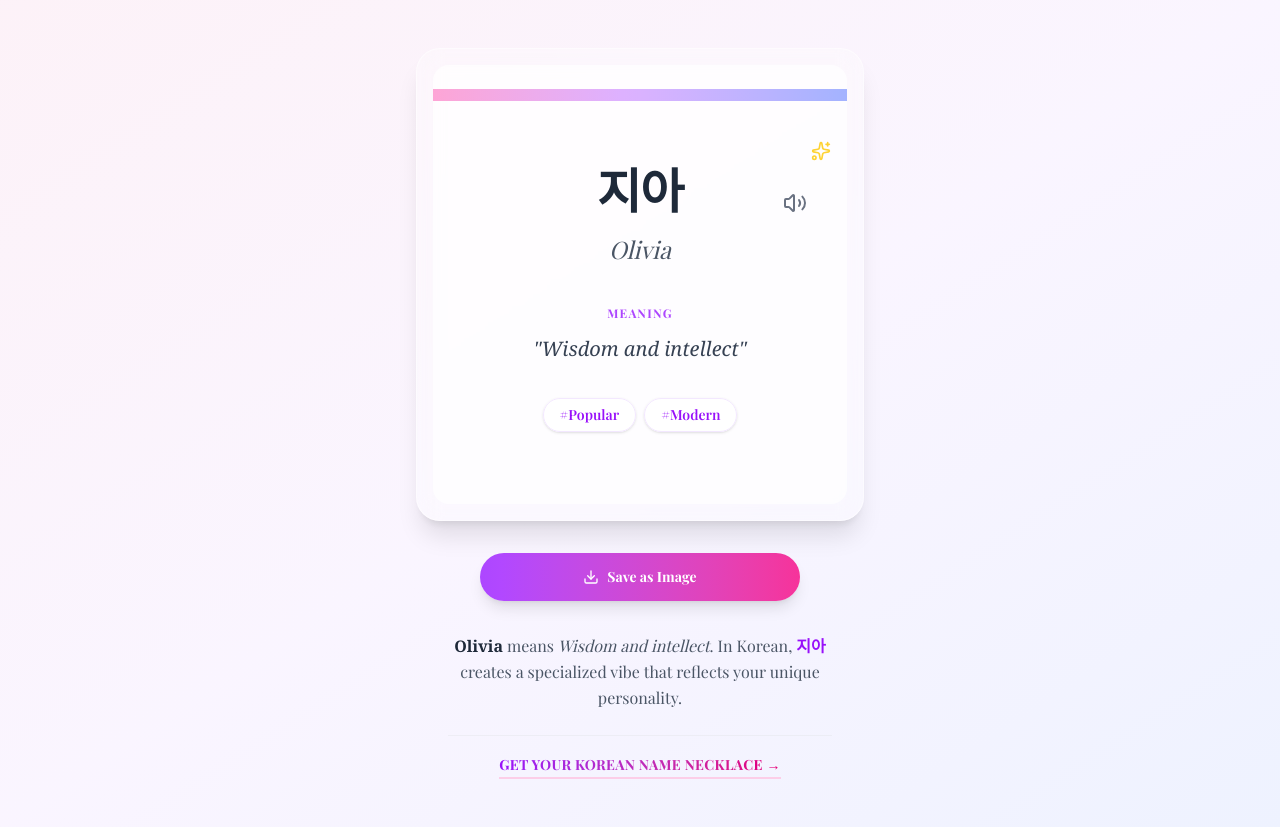
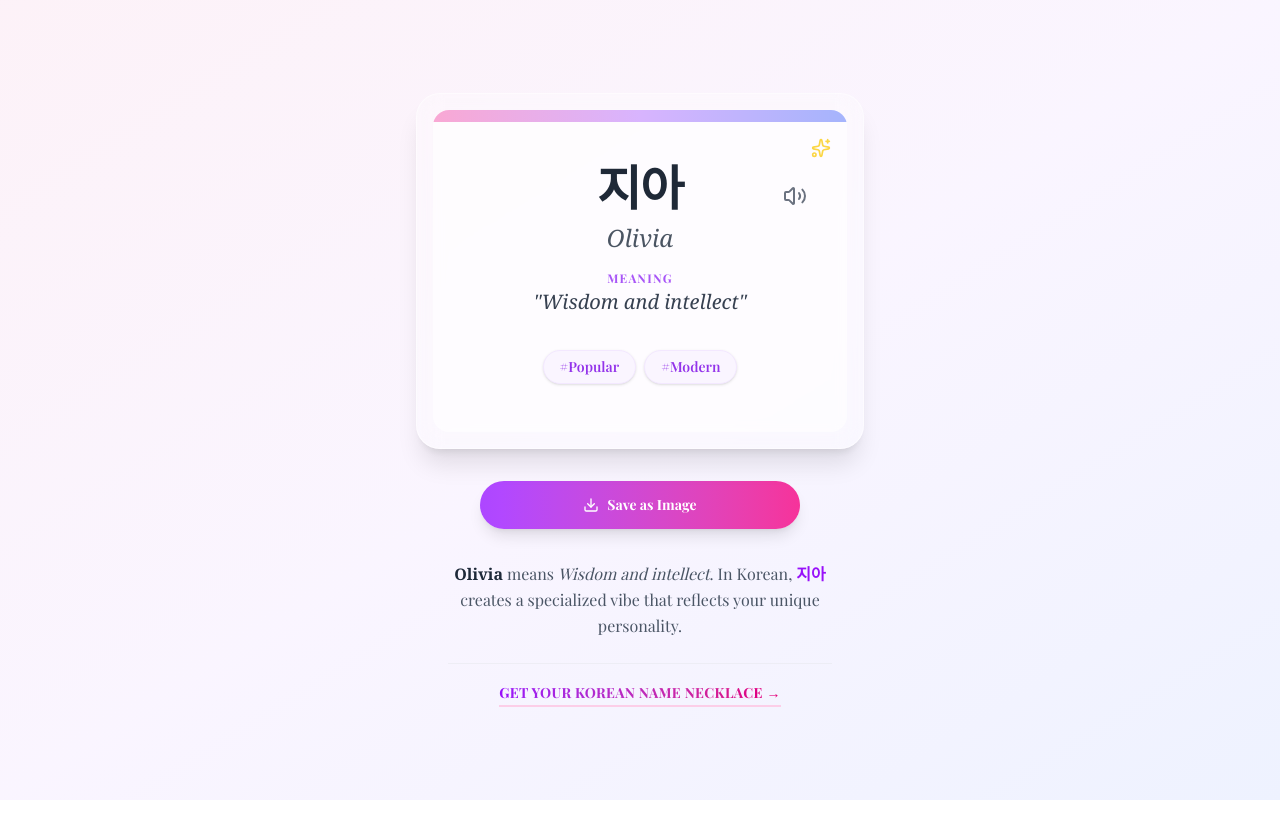
Before and after one commit to ksh9891/korean-name-generator, a Next.js app: page /name/olivia in a window 1280 px wide. After the commit the page ends 800 px from the top, so only its background shows below. Built offline with nearby package versions, Linux system fonts and the light colour scheme; a web font is replaced by a local one.

Commit message:
Fix html2canvas lab color error and hydration warning

```diff
--- a/app/layout.tsx
+++ b/app/layout.tsx
@@ -24,7 +24,7 @@ export default function RootLayout({
   children: React.ReactNode;
 }>) {
   return (
-    <html lang="en">
+    <html lang="en" suppressHydrationWarning>
       <body
         className={`${playfair.variable} ${gowunDodum.variable} font-sans antialiased bg-gradient-to-br from-pink-50 via-purple-50 to-indigo-50 min-h-screen`}
       >
--- a/components/NameCard.tsx
+++ b/components/NameCard.tsx
@@ -1,8 +1,6 @@
 "use client";
 
 import { useRef } from "react";
-import { Badge } from "@/components/ui/badge";
-import { Card, CardContent, CardDescription, CardHeader, CardTitle } from "@/components/ui/card";
 import { Button } from "@/components/ui/button";
 import { Volume2, Download, Sparkles } from "lucide-react";
 import html2canvas from "html2canvas";
@@ -51,48 +49,91 @@ export default function NameCard({ nameEntry }: NameCardProps) {
     return (
         <div className="flex flex-col items-center space-y-8 w-full max-w-md">
             {/* Card Section */}
-            <div ref={cardRef} className="w-full p-4 rounded-3xl bg-white/30 backdrop-blur-md border border-white/50 shadow-xl">
-                <Card className="border-0 bg-white/60 backdrop-blur-sm shadow-none rounded-2xl overflow-hidden">
-                    <div className="h-3 bg-gradient-to-r from-pink-300 via-purple-300 to-indigo-300" />
-                    <CardHeader className="text-center pt-10 pb-4 relative">
-                        <Sparkles className="absolute top-4 right-4 w-5 h-5 text-yellow-400 opacity-80" />
-                        <CardTitle className="text-5xl font-bold text-gray-800 tracking-tight font-[family-name:var(--font-kor)]">
+            <div
+                ref={cardRef}
+                className="w-full p-4 rounded-3xl shadow-xl"
+                style={{
+                    backgroundColor: "rgba(255, 255, 255, 0.3)",
+                    backdropFilter: "blur(12px)",
+                    borderColor: "rgba(255, 255, 255, 0.5)",
+                    borderWidth: "1px",
+                    borderStyle: "solid"
+                }}
+            >
+                <div
+                    className="rounded-2xl overflow-hidden"
+                    style={{
+                        backgroundColor: "rgba(255, 255, 255, 0.6)",
+                        boxShadow: "none",
+                        border: "none"
+                    }}
+                >
+                    <div
+                        className="h-3"
+                        style={{ background: "linear-gradient(to right, #f9a8d4, #d8b4fe, #a5b4fc)" }}
+                    />
+                    <div className="text-center pt-10 pb-4 relative px-6">
+                        <Sparkles
+                            className="absolute top-4 right-4 w-5 h-5 opacity-80"
+                            style={{ color: "#facc15" }}
+                        />
+                        <h2
+                            className="text-5xl font-bold tracking-tight font-[family-name:var(--font-kor)]"
+                            style={{ color: "#1f2937", margin: 0 }}
+                        >
                             {nameEntry.korName.split(" (")[0]}
-                        </CardTitle>
-                        <CardDescription className="text-2xl font-serif italic text-gray-600 mt-3 font-[family-name:var(--font-playfair)]">
+                        </h2>
+                        <p
+                            className="text-2xl font-serif italic mt-3 font-[family-name:var(--font-playfair)]"
+                            style={{ color: "#4b5563" }}
+                        >
                             {nameEntry.engName}
-                        </CardDescription>
+                        </p>
                         <button
                             onClick={handlePlayAudio}
-                            className="absolute top-1/2 right-8 transform -translate-y-1/2 p-2 rounded-full hover:bg-gray-100 transition-colors text-gray-500"
+                            className="absolute top-1/2 right-8 transform -translate-y-1/2 p-2 rounded-full hover:bg-gray-100 transition-colors"
+                            style={{ color: "#6b7280" }}
                             aria-label="Listen to pronunciation"
+                            data-html2canvas-ignore="true"
                         >
                             <Volume2 className="w-6 h-6" />
                         </button>
-                    </CardHeader>
-                    <CardContent className="space-y-8 pb-12 px-8">
+                    </div>
+                    <div className="space-y-8 pb-12 px-8">
                         <div className="text-center space-y-3">
-                            <h3 className="text-xs font-bold text-purple-500 uppercase tracking-widest">
+                            <h3
+                                className="text-xs font-bold uppercase tracking-widest"
+                                style={{ color: "#a855f7", margin: 0 }}
+                            >
                                 Meaning
                             </h3>
-                            <p className="text-xl font-medium text-gray-700 leading-relaxed font-serif italic">
+                            <p
+                                className="text-xl font-medium leading-relaxed font-serif italic"
+                                style={{ color: "#374151", margin: 0 }}
+                            >
                                 &quot;{nameEntry.meaning}&quot;
                             </p>
                         </div>
 
                         <div className="flex flex-wrap gap-2 justify-center">
                             {nameEntry.tags.map((tag) => (
-                                <Badge
+                                <span
                                     key={tag}
-                                    variant="secondary"
-                                    className="px-4 py-1.5 text-sm font-semibold bg-white/80 text-purple-600 hover:bg-purple-50 transition-colors rounded-full border border-purple-100 shadow-sm"
+                                    className="inline-flex items-center justify-center px-4 py-1.5 text-sm font-semibold rounded-full shadow-sm"
+                                    style={{
+                                        backgroundColor: "#faf5ff",
+                                        color: "#9333ea",
+                                        borderColor: "#f3e8ff",
+                                        borderWidth: "1px",
+                                        borderStyle: "solid"
+                                    }}
                                 >
                                     #{tag}
-                                </Badge>
+                                </span>
                             ))}
                         </div>
-                    </CardContent>
-                </Card>
+                    </div>
+                </div>
             </div>
 
             {/* Action Buttons */}
```
